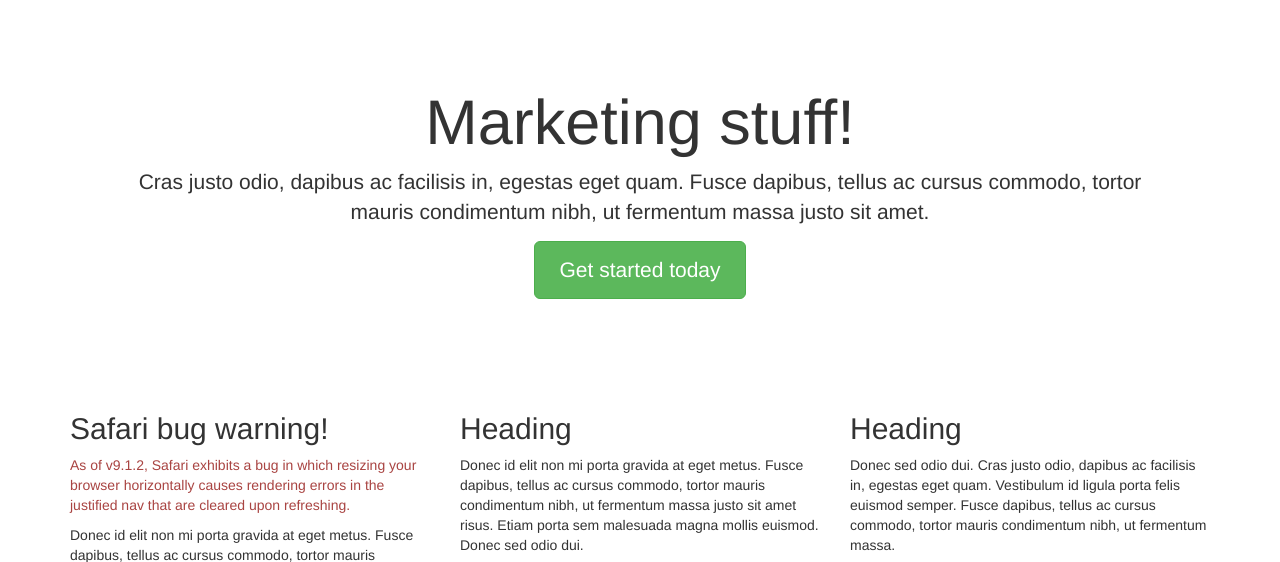
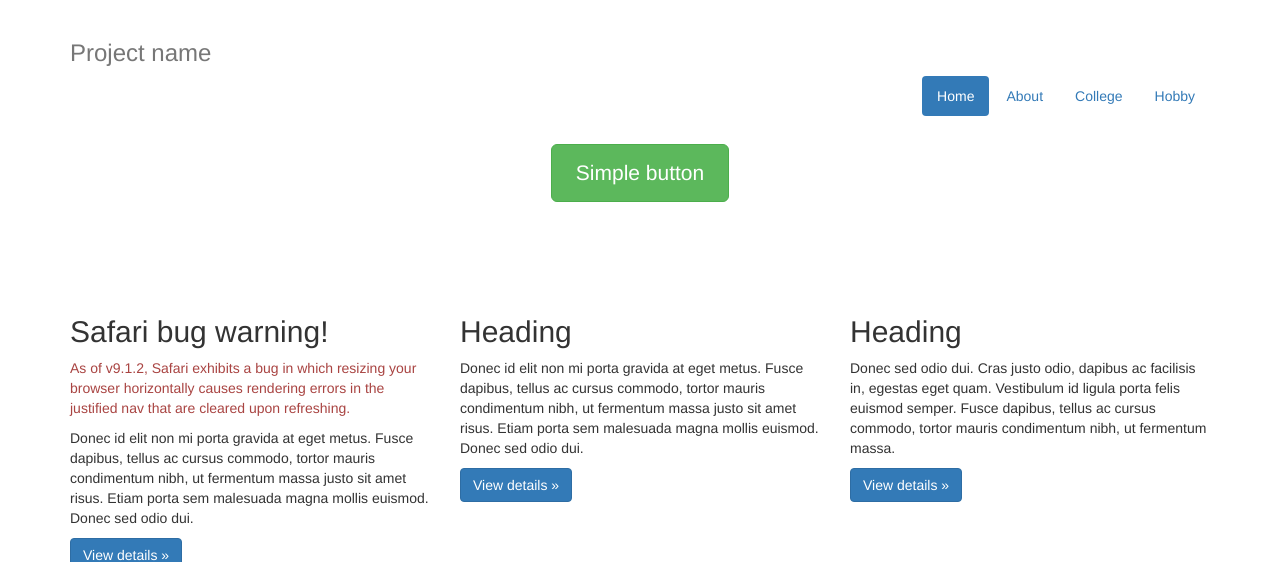
Before and after one commit to vpvtima/exam.simple, a PHP site: page / in a window 1280 px wide. Shown: the top 562 px of the page. Run offline with PHP 8.4, Linux system fonts and the light colour scheme.

Commit message:
Сделано меню и xml файл.

```diff
--- a/app/layouts/_menu.php
+++ b/app/layouts/_menu.php
@@ -1,9 +1,9 @@
 <h3 class="text-muted">Project name</h3>
 <nav>
     <ul class="nav nav-pills pull-right">
-        <?php echo Html::menuLink('/','Home'); ?>
-        <?php echo Html::menuLink('/about.php','About'); ?>
-        <?php echo Html::menuLink('/college.php','College'); ?>
-        <?php echo Html::menuLink('/hobby.php','Hobby'); ?>
+        <?php echo Help::menuLink('/','Home'); ?>
+        <?php echo Help::menuLink('/about.php','About'); ?>
+        <?php echo Help::menuLink('/college.php','College'); ?>
+        <?php echo Help::menuLink('/hobby.php','Hobby'); ?>
     </ul>
 </nav>
--- a/index.php
+++ b/index.php
@@ -10,12 +10,15 @@ $main->header();
 
     <!-- The justified navigation menu is meant for single line per list item.
          Multiple lines will require custom code not provided by Bootstrap. -->
+    <?php
+        require_once 'app/layouts/_menu.php';
+    ?>
 
     <!-- Jumbotron -->
     <div class="jumbotron">
-        <h1>Marketing stuff!</h1>
-        <p class="lead">Cras justo odio, dapibus ac facilisis in, egestas eget quam. Fusce dapibus, tellus ac cursus commodo, tortor mauris condimentum nibh, ut fermentum massa justo sit amet.</p>
-        <p><a class="btn btn-lg btn-success" href="#" role="button">Get started today</a></p>
+        <h1><?php $main->title; ?></h1>
+        <p class="lead"><?php $main->description; ?></p>
+        <p><a class="btn btn-lg btn-success" href="#" role="button">Simple button</a></p>
     </div>
 
     <!-- Example row of columns -->
```
Also changed, not shown: college.php (+16 -0 lines), hobby.php (+14 -0 lines).
